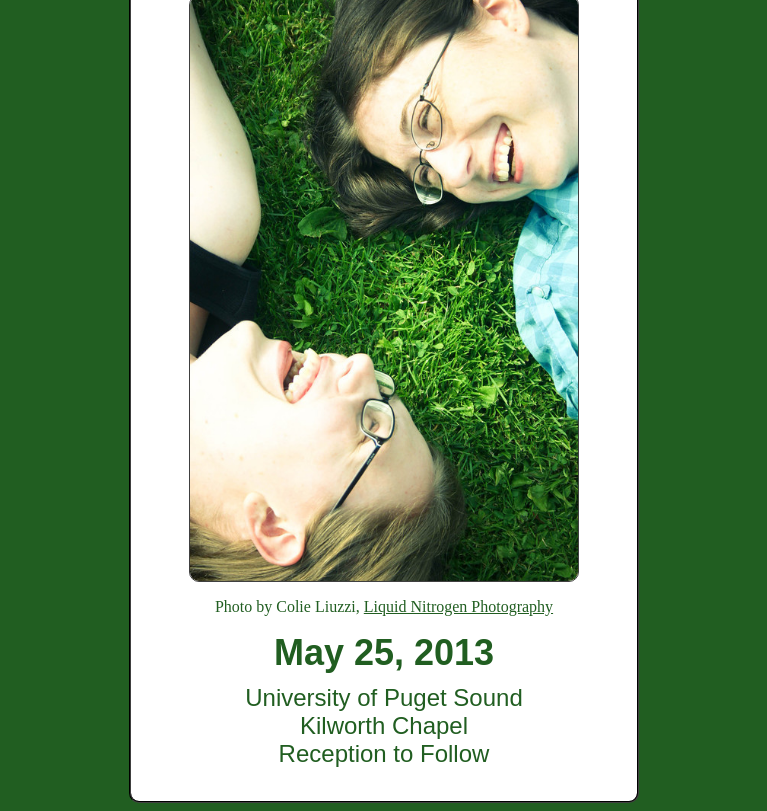
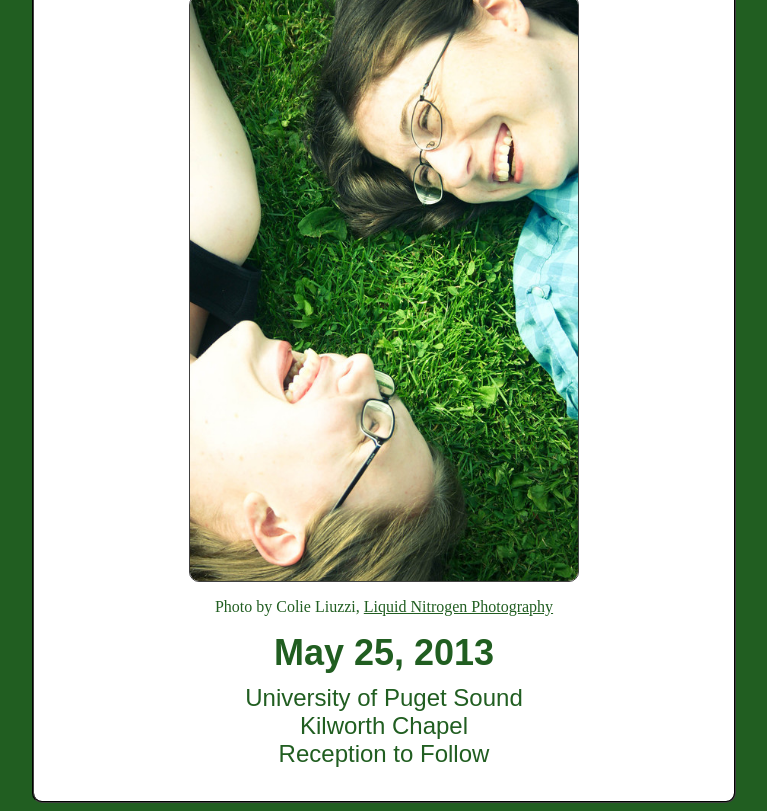
Before and after one commit to nellshamrell/wedding-site-static, a plain HTML site: page index.html in a window 1280 px wide. Shown: the part 109-920 px from the top of the page, without its empty margins (256-1023 px from the left). Drawn offline with Linux system fonts and the light colour scheme.

Commit message:
adding min width

```diff
--- a/styles/stylesheet.css
+++ b/styles/stylesheet.css
@@ -13,6 +13,7 @@ a {
   margin-left: auto;
   background-color: white;
   border: 2px groove #404040;
+  min-width: 700px;
 }
 
 #header {
```
